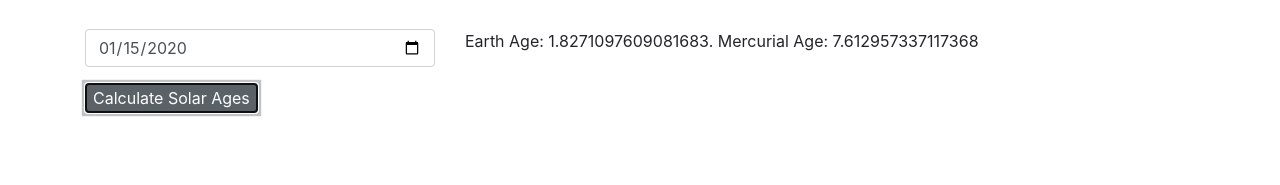
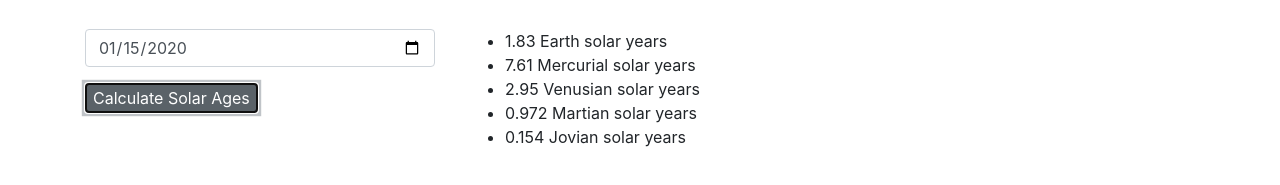
Before and after one commit to Corgibyte/solar-calculator, a website built with webpack: page src/index.html in a window 1280 px wide. Both pictures are taken after typing "2020-01-15" into the empty fields and a click on the button "Calculate Solar Ages". Shown: the part 179-364 px from the top of the page. Built offline with nearby package versions, Linux system fonts and the light colour scheme.

Commit message:
Update UI output

```diff
--- a/src/index.html
+++ b/src/index.html
@@ -19,7 +19,13 @@
         </form>
       </div>
       <div class="col-8" id="outputs">
-        <p id="output1"></p>
+        <ul>
+          <li class="darkLi" id="earthAge"></li>
+          <li class="lightLI" id="mercurialAge"></li>
+          <li class="darkLi" id="venusianAge"></li>
+          <li class="lightLi" id="martianAge"></li>
+          <li class="darkLi" id="jovianAge"></li>
+        </ul>
       </div>
     </div>
   </div>
--- a/src/index.js
+++ b/src/index.js
@@ -7,15 +7,13 @@ import { Age } from './age.js';
 $('#inputForm').on('submit', function(event) {
   event.preventDefault();
   const submittedAge = new Age(new Date($("#birthday").val()));
-  $('#output1').text(`Earth Age: ${submittedAge.earthAge}. Mercurial Age: ${submittedAge.toMercurial()}`);
+  outputAges(submittedAge);
 });
 
 function outputAges(age) {
-
-let htmlString = `
-  <li>
-    <div class="row">
-      <div class="col-1">
-
-  `
+  $("#earthAge").text(age.earthAge.toPrecision(3) + " Earth solar years");
+  $("#mercurialAge").text(age.toMercurial().toPrecision(3) + " Mercurial solar years");
+  $("#venusianAge").text(age.toVenusian().toPrecision(3) + " Venusian solar years");
+  $("#martianAge").text(age.toMartian().toPrecision(3) + " Martian solar years");
+  $("#jovianAge").text(age.toJovian().toPrecision(3) + " Jovian solar years");
 }
```
